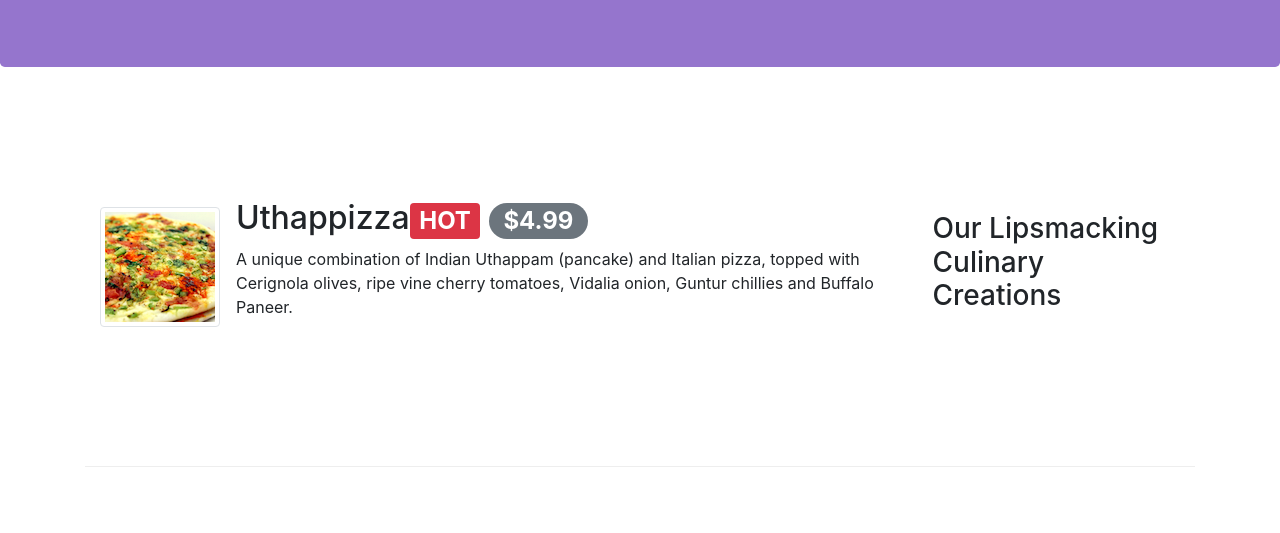
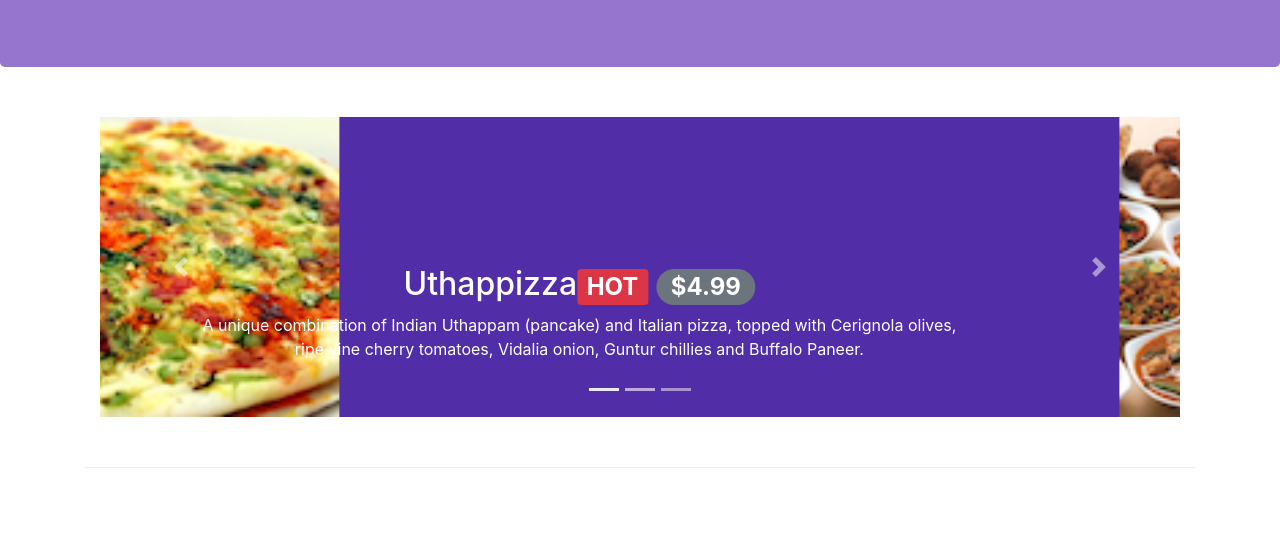
Before and after one commit to Souhardya1204/Bootstrap, a website: page index.html in a window 1280 px wide. Shown: the part 267-800 px from the top of the page. Drawn offline with nearby package versions, Linux system fonts and the light colour scheme.

Commit message:
Carousel

```diff
--- a/css/styles.css
+++ b/css/styles.css
@@ -43,3 +43,17 @@ body{
     border-bottom: 1px solid #ddd;
     padding: 10px;
 }
+
+.carousel{
+    background:#512DA8;
+}
+
+.carousel-item{
+    height: 300px;
+}
+.carousel-item img{
+    position: absolute;
+    top:0;
+    left: 0;
+    min-height: 300px;
+}
--- a/index.html
+++ b/index.html
@@ -95,6 +95,60 @@
     </header>
 
     <div class="container">
+        <div class="row row-content">
+            <div class="col">
+                <div id="mycarousel" class="carousel slide" data-ride="carousel">
+                    <div class="carousel-inner" role="listbox">
+                        <div class="carousel-item active">
+                            <img class="d-block img-fluid"
+                            src="img/uthappizza.png" alt="Uthhapizza">
+                            <div class="carousel-caption d-none d-md-block">
+                                <h2>
+                                    Uthappizza<span class="badge badge-danger">HOT</span>
+                                    <span class="badge badge-pill badge-secondary">$4.99</span>
+                                </h2>
+                                <p class="d-none d-sm-block">A unique combination of Indian Uthappam (pancake) and Italian pizza, topped with
+                                    Cerignola olives, ripe vine cherry tomatoes, Vidalia onion, Guntur chillies
+                                    and Buffalo Paneer.</p>
+                            </div>
+                        </div>
+                        <div class="carousel-item ">
+                            <img class="d-block img-fluid"
+                            src="img/buffet.png" alt="Buffet">
+                            <div class="carousel-caption d-none d-md-block">
+                                <h2>
+                                    Weekend Grand Buffet <span class="badge badge-danger">NEW</span>
+                                </h2>
+                                <p>Featuring mouthwatering combinations with a choice of five different salads, six enticing appetizers, six main entrees
+                                     and five choicest desserts. Free flowing bubbly and soft drinks. All for just $19.99 per person </p>
+                            </div>
+                        </div>
+                        <div class="carousel-item ">
+                            <img class="d-block img-fluid"
+                            src="img/alberto.png" alt="Alberto">
+                            <div class="carousel-caption d-none d-md-block">
+                                <h2>Alberto Somayya</h2>
+                        <h4>Executive Chef</h4>
+                        <p class="d-none d-sm-block">Award winning three-star Michelin chef with wide International experience having
+                            worked closely with whos-who in the culinary world, he specializes in creating mouthwatering Indo-Italian
+                            fusion experiences. </p>
+                            </div>
+                        </div>
+                    </div>
+                    <ol class="carousel-indicators">
+                        <li data-target="#mycarousel" data-slide-to="0" class="active"></li>
+                        <li data-target="#mycarousel" data-slide-to="1"></li>
+                        <li data-target="#mycarousel" data-slide-to="2"></li>
+                    </ol>
+                    <a class="carousel-control-prev" href="#mycarousel" role="button" data-slide="prev">
+                        <span class="carousel-control-prev-icon"></span>
+                    </a>
+                    <a class="carousel-control-next" href="#mycarousel" role="button" data-slide="next">
+                        <span class="carousel-control-next-icon"></span>
+                    </a>
+                </div>
+            </div>
+        </div>
         <div class="row row-content align-items-center">
             <div class="col-12 col-sm-4 order-sm-last col-md-3">
                 <h3>Our Lipsmacking Culinary Creations</h3>
@@ -108,7 +162,8 @@
                             Uthappizza<span class="badge badge-danger">HOT</span>
                             <span class="badge badge-pill badge-secondary">$4.99</span>
                         </h2>
-                        <p class="d-none d-sm-block">A unique combination of Indian Uthappam (pancake) and Italian pizza, topped with Cerignola olives, ripe vine cherry tomatoes, Vidalia onion, Guntur chillies and Buffalo Paneer.</p>
+                        <p class="d-none d-sm-block">A unique combination of Indian Uthappam (pancake) and Italian pizza, topped with
+                            Cerignola olives, ripe vine cherry tomatoes, Vidalia onion, Guntur chillies and Buffalo Paneer.</p>
                     </div>
                 </div>
 
@@ -126,7 +181,8 @@
                 <h2>
                     Weekend Grand Buffet <span class="badge badge-danger">NEW</span>
                 </h2>
-                <p>Featuring mouthwatering combinations with a choice of five different salads, six enticing appetizers, six main entrees and five choicest desserts. Free flowing bubbly and soft drinks. All for just $19.99 per person </p>
+                <p>Featuring mouthwatering combinations with a choice of five different salads, six enticing appetizers, six main entrees
+                     and five choicest desserts. Free flowing bubbly and soft drinks. All for just $19.99 per person </p>
                 </div>
                 <img src="img/buffet.png" class="d-flex ml-3 img-thumbnail align-self-center" alt="Buffet">
                 </div>
@@ -144,7 +200,9 @@
                     <div class="media-body">
                         <h2 class="mt-0">Alberto Somayya</h2>
                         <h4>Executive Chef</h4>
-                        <p class="d-none d-sm-block">Award winning three-star Michelin chef with wide International experience having worked closely with whos-who in the culinary world, he specializes in creating mouthwatering Indo-Italian fusion experiences. </p>
+                        <p class="d-none d-sm-block">Award winning three-star Michelin chef with wide International experience having
+                            worked closely with whos-who in the culinary world, he specializes in creating mouthwatering Indo-Italian
+                            fusion experiences. </p>
                     </div>
                 </div>
                </div>
```
